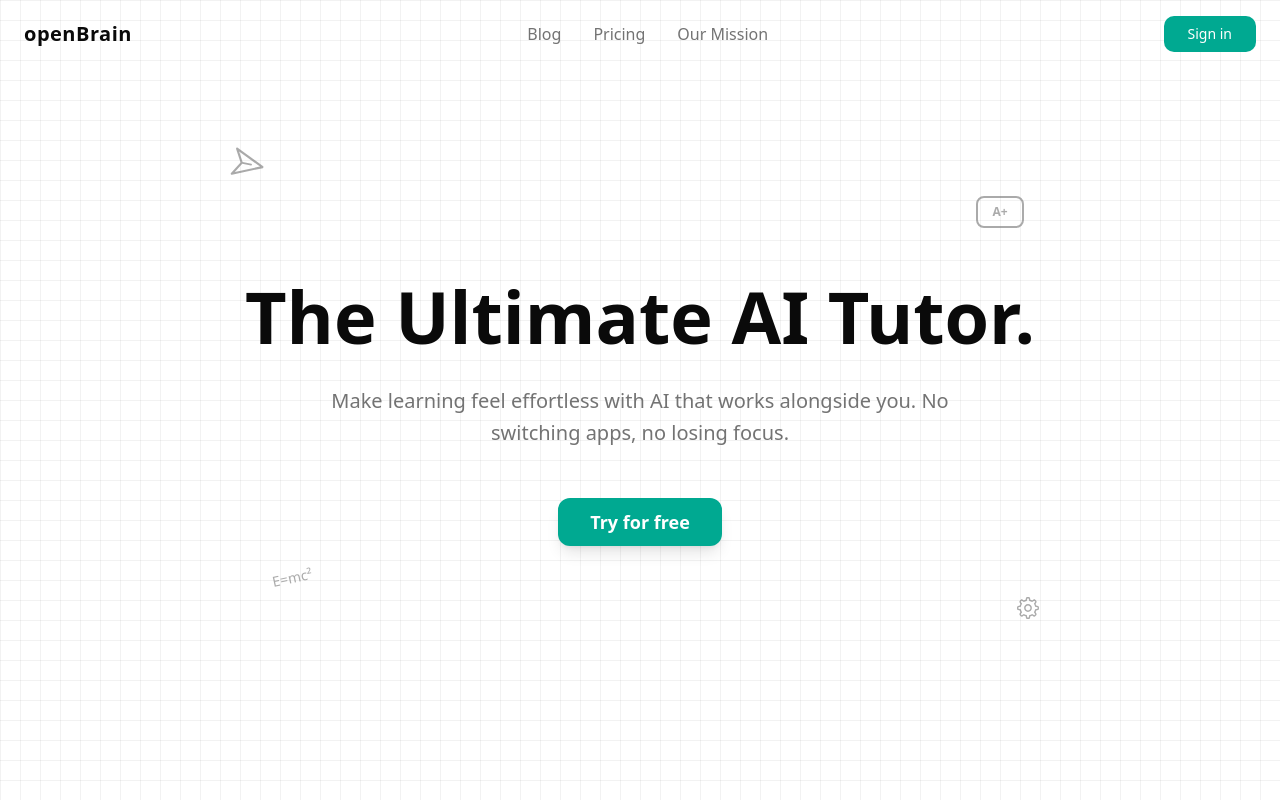
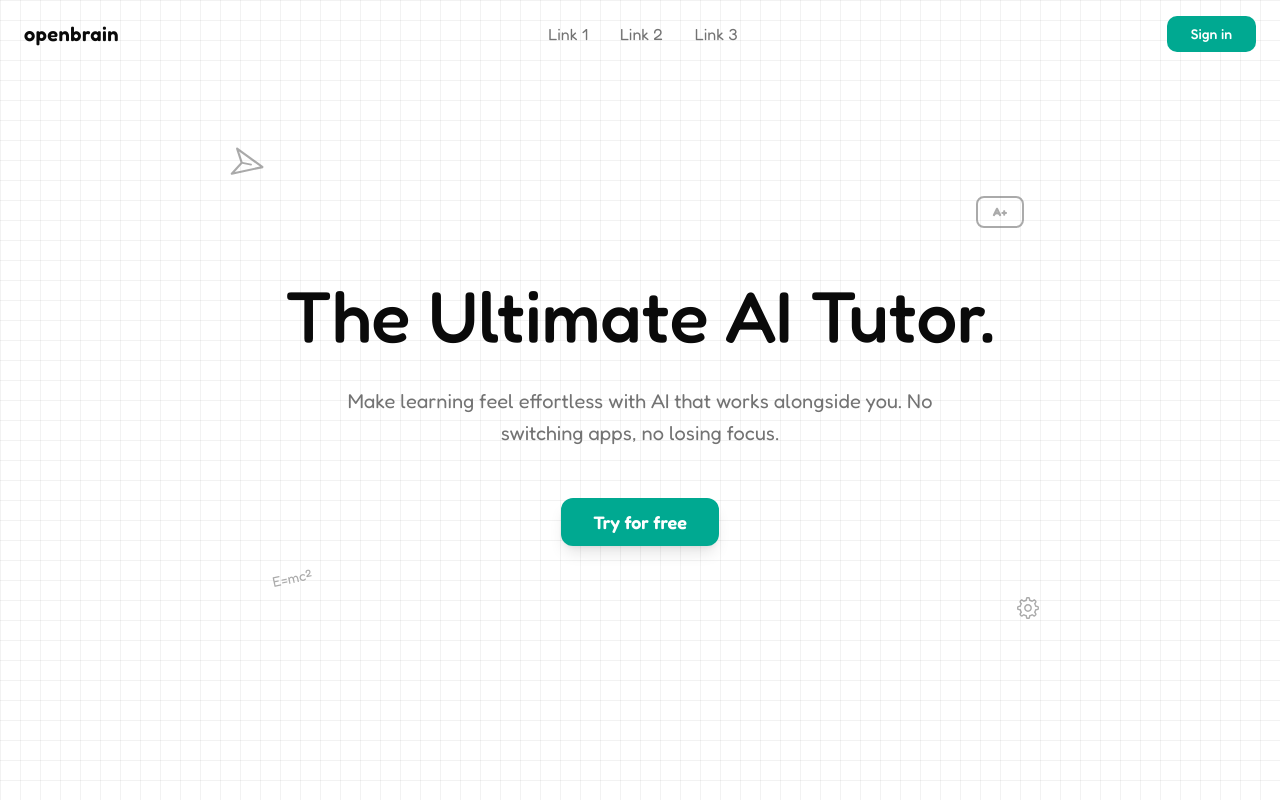
Before and after one commit to namanbnsl/openbrain, a Next.js app: page / in a window 1280 px wide. Built offline with nearby package versions, Linux system fonts and the light colour scheme.

Commit message:
Refactor layout and home page components: replace Geist font with Fredoka, improve code formatting, and update navigation links.

```diff
--- a/src/app/layout.tsx
+++ b/src/app/layout.tsx
@@ -1,9 +1,8 @@
 import type { Metadata } from "next";
-import { Geist, Geist_Mono, Lexend } from "next/font/google";
+import { Fredoka } from "next/font/google";
 import "./globals.css";
 
-const geistSans = Lexend({
-  variable: "--font-geist-sans",
+const mainFont = Fredoka({
   subsets: ["latin"],
 });
 
@@ -19,11 +18,7 @@ export default function RootLayout({
 }>) {
   return (
     <html lang="en">
-      <body
-        className={`${geistSans.variable} antialiased`}
-      >
-        {children}
-      </body>
+      <body className={`${mainFont.className} antialiased`}>{children}</body>
     </html>
   );
 }
--- a/src/app/page.tsx
+++ b/src/app/page.tsx
@@ -1,6 +1,11 @@
-import { Button } from "@/components/ui/button"
-import { Badge } from "@/components/ui/badge"
-import { PaperPlaneIcon, ReaderIcon, GearIcon, LightningBoltIcon } from "@radix-ui/react-icons"
+import { Button } from "@/components/ui/button";
+import { Badge } from "@/components/ui/badge";
+import {
+  PaperPlaneIcon,
+  ReaderIcon,
+  GearIcon,
+  LightningBoltIcon,
+} from "@radix-ui/react-icons";
 
 export default function HomePage() {
   return (
@@ -8,23 +13,35 @@ export default function HomePage() {
       {/* Header */}
       <header className="flex items-center justify-between px-6 py-4 max-w-7xl mx-auto">
         <div className="flex items-center gap-2">
-
-          <span className="text-xl text-foreground font-semibold tracking-wide">{"openBrain"}</span>
+          <span className="text-xl text-foreground font-semibold tracking-wide">
+            openbrain
+          </span>
         </div>
 
         <nav className="hidden md:flex items-center gap-8">
-          <a href="#" className="text-muted-foreground hover:text-foreground transition-colors">
-            Blog
+          <a
+            href="#"
+            className="text-muted-foreground hover:text-foreground transition-colors"
+          >
+            Link 1
           </a>
-          <a href="#" className="text-muted-foreground hover:text-foreground transition-colors">
-            Pricing
+          <a
+            href="#"
+            className="text-muted-foreground hover:text-foreground transition-colors"
+          >
+            Link 2
           </a>
-          <a href="#" className="text-muted-foreground hover:text-foreground transition-colors">
-            Our Mission
+          <a
+            href="#"
+            className="text-muted-foreground hover:text-foreground transition-colors"
+          >
+            Link 3
           </a>
         </nav>
 
-        <Button className="bg-primary hover:bg-primary/90 text-primary-foreground font-medium px-6">Sign in</Button>
+        <Button className="bg-primary hover:bg-primary/90 text-primary-foreground font-medium px-6">
+          Sign in
+        </Button>
       </header>
 
       {/* Main Content */}
@@ -39,23 +56,24 @@ export default function HomePage() {
           </div>
         </div>
         <div className="absolute bottom-40 left-20 opacity-60">
-          <div className="text-muted-foreground text-sm transform -rotate-12">E=mc²</div>
+          <div className="text-muted-foreground text-sm transform -rotate-12">
+            E=mc²
+          </div>
         </div>
         <div className="absolute bottom-32 right-12 opacity-60">
           <GearIcon className="w-6 h-6 text-muted-foreground" />
         </div>
-        <div className="absolute top-40 right-32 opacity-60">
-
-        </div>
+        <div className="absolute top-40 right-32 opacity-60"></div>
 
         {/* Main Heading */}
-        <h1 className="text-4xl md:text-6xl lg:text-7xl font-bold text-foreground mb-6 leading-tight text-balance">
-          {"The Ultimate AI Tutor."}
+        <h1 className="text-4xl md:text-6xl lg:text-7xl font-medium text-foreground mb-6 leading-tight text-balance">
+          The Ultimate AI Tutor.
         </h1>
 
         {/* Subheading */}
         <p className="text-lg md:text-xl text-muted-foreground mb-12 max-w-2xl leading-relaxed text-pretty">
-          Make learning feel effortless with AI that works alongside you. No switching apps, no losing focus.
+          Make learning feel effortless with AI that works alongside you. No
+          switching apps, no losing focus.
         </p>
 
         {/* CTA Button */}
@@ -63,10 +81,9 @@ export default function HomePage() {
           size="lg"
           className="bg-primary hover:bg-primary/90 text-primary-foreground font-semibold px-8 py-6 text-lg rounded-lg shadow-lg hover:shadow-xl transition-all duration-200"
         >
-
           Try for free
         </Button>
       </main>
     </div>
-  )
+  );
 }
```
